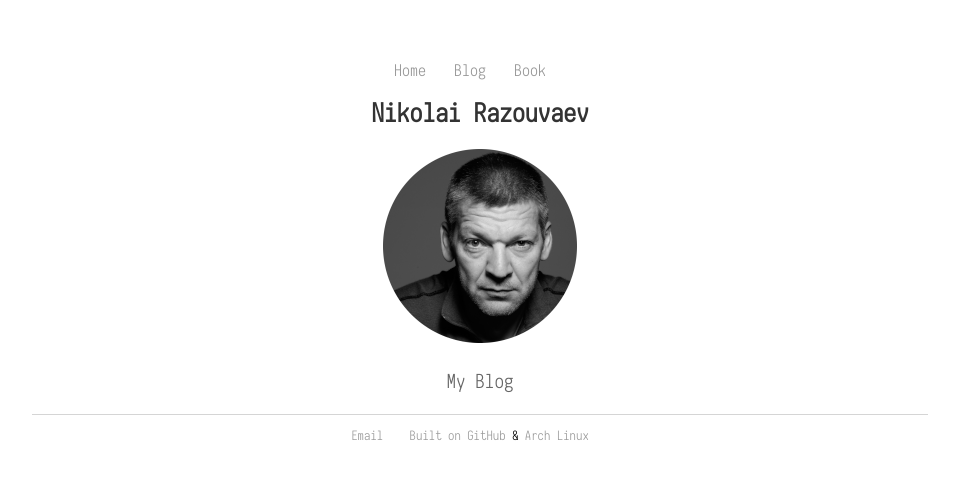
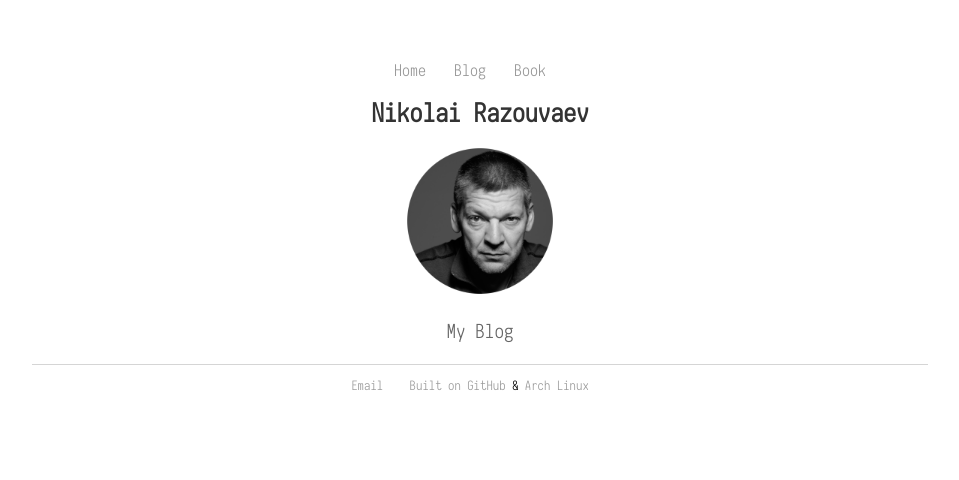
Before and after one commit to nkrzv/nkrzv.github.io, a Jekyll site: the page built from index.html, in a window 1280 px wide. Shown: the top 480 px of the page, without its empty margins (160-1119 px from the left). Built offline with Jekyll 4.4.1, drawn with Linux system fonts in a browser that asks for light colours.

Commit message:
Update index.html

```diff
--- a/index.html
+++ b/index.html
@@ -5,6 +5,6 @@ title: Nikolai Razouvaev
 <!-- /.blurb -->
 <div class="blurb">
 	<h1>Nikolai Razouvaev</h1>
-	<img src="/images/Nikolai-Razouvaev.png" alt="Nikolai Razouvaev">
+	<img src="/images/Nikolai-Razouvaev.png" alt="Nikolai Razouvaev" style="width:150px;height:150px;">
 	<p>My Blog</p>
 </div><!-- end /.blurb -->
```
